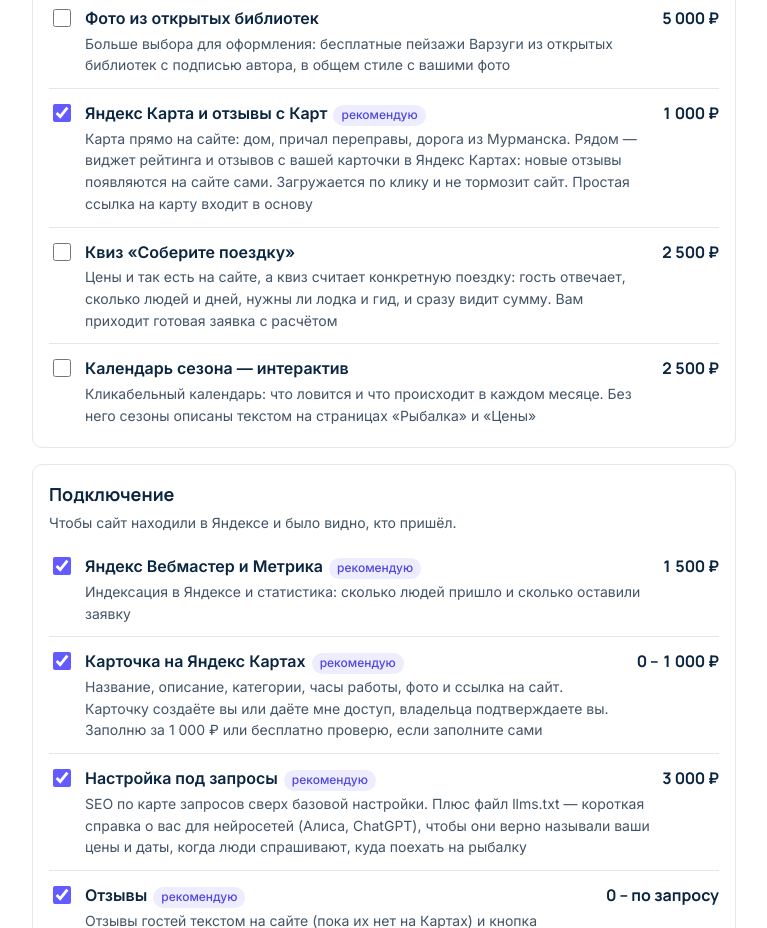
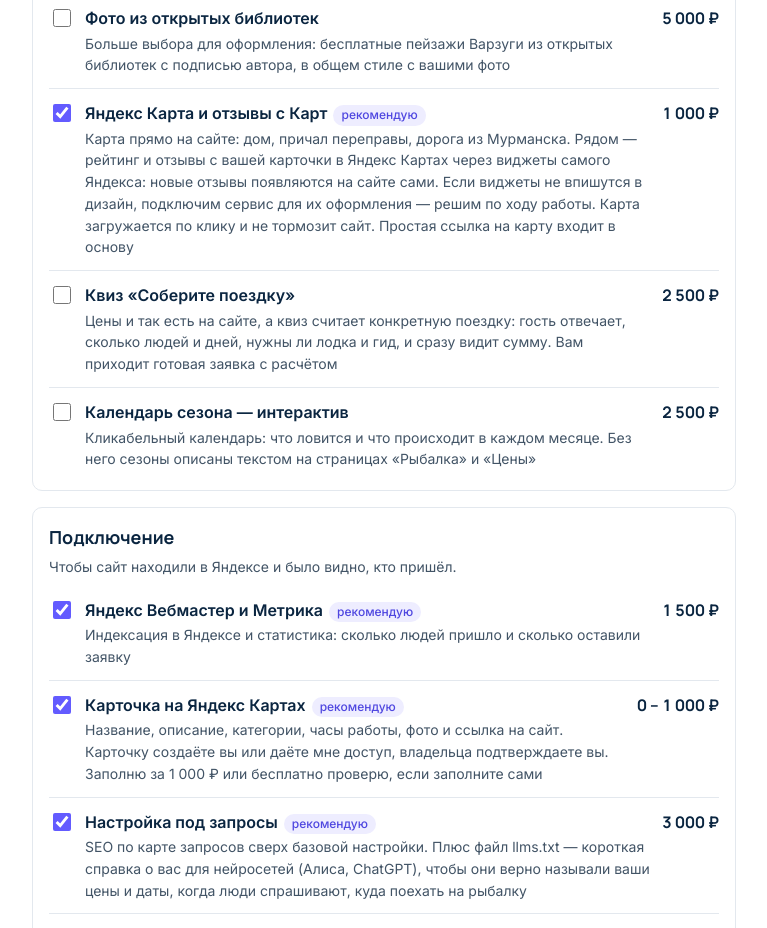
Before and after one commit to varnamaria/offers, a plain HTML site: page varzuga/index.html in a window 1280 px wide. Shown: the part 1640-2568 px from the top of the page, without its empty margins (84-851 px from the left). Drawn offline with Linux system fonts and the light colour scheme.

Commit message:
Варзуга: обновление конструктора цен
Co-Authored-By: Claude Opus 5.5 <noreply@anthropic.com>

```diff
--- a/varzuga/index.html
+++ b/varzuga/index.html
@@ -205,7 +205,7 @@ const G = [
     {id:'research', t:'Северный дизайн: референсы и анимации', d:'Разбор северных туристических сайтов и подбор референсов под ваше место. Плюс анимации: сцены при прокрутке, плавные переходы между блоками', fixed:4000, h:2},
     {id:'photo', t:'Обработка фото для галереи', d:'Фото в страницах сайта обработаю в любом случае. Этот пункт — для галереи: единый стиль для всех ваших фото и пейзажей, лёгкие форматы для быстрой загрузки, подписи авторов', fixed:3000, h:1.2, rec:true},
     {id:'stock', t:'Фото из открытых библиотек', d:'Больше выбора для оформления: бесплатные пейзажи Варзуги из открытых библиотек с подписью автора, в общем стиле с вашими фото', fixed:5000, h:2},
-    {id:'map', t:'Яндекс Карта и отзывы с Карт', d:'Карта прямо на сайте: дом, причал переправы, дорога из Мурманска. Рядом — виджет рейтинга и отзывов с вашей карточки в Яндекс Картах: новые отзывы появляются на сайте сами. Загружается по клику и не тормозит сайт. Простая ссылка на карту входит в основу', fixed:1000, h:0.5, rec:true},
+    {id:'map', t:'Яндекс Карта и отзывы с Карт', d:'Карта прямо на сайте: дом, причал переправы, дорога из Мурманска. Рядом — рейтинг и отзывы с вашей карточки в Яндекс Картах через виджеты самого Яндекса: новые отзывы появляются на сайте сами. Если виджеты не впишутся в дизайн, подключим сервис для их оформления — решим по ходу работы. Карта загружается по клику и не тормозит сайт. Простая ссылка на карту входит в основу', fixed:1000, h:0.5, rec:true},
     {id:'quiz', t:'Квиз «Соберите поездку»', d:'Цены и так есть на сайте, а квиз считает конкретную поездку: гость отвечает, сколько людей и дней, нужны ли лодка и гид, и сразу видит сумму. Вам приходит готовая заявка с расчётом', fixed:2500, h:1.5},
     {id:'cal', t:'Календарь сезона — интерактив', d:'Кликабельный календарь: что ловится и что происходит в каждом месяце. Без него сезоны описаны текстом на страницах «Рыбалка» и «Цены»', fixed:2500, h:1},
   ]},
```
